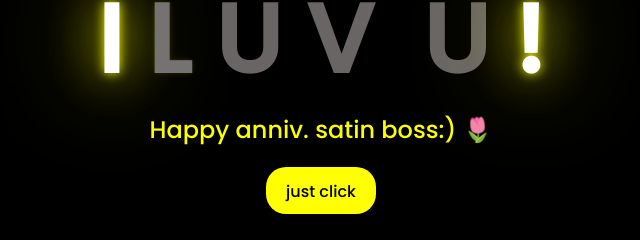
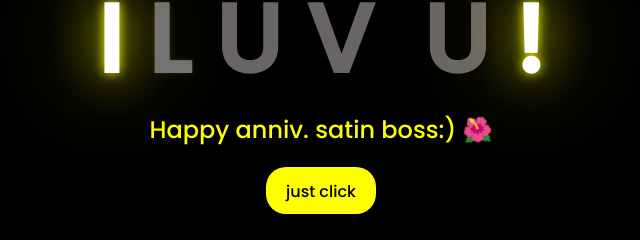
Before and after one commit to welljones/flower, a plain HTML site: page index.html in a window 1280 px wide. Shown: the part 318-558 px from the top of the page, 327-967 px from the left. Drawn offline with Linux system fonts and the light colour scheme.

Commit message:
third commit

```diff
--- a/index.html
+++ b/index.html
@@ -17,6 +17,7 @@
         <span>V</span>&nbsp;
         <span>U</span>
         <span>!</span>
+
     </div>
     <div class="greetings">
         <span></span>
@@ -27,7 +28,7 @@
         <span></span>
     </div>
     <div class="description">
-        <span>Happy anniv. satin boss:) 🌷</span>
+        <span>Happy anniv. satin boss:) 🌺</span>
     </div>
     <div class="button">
         <button>
```
